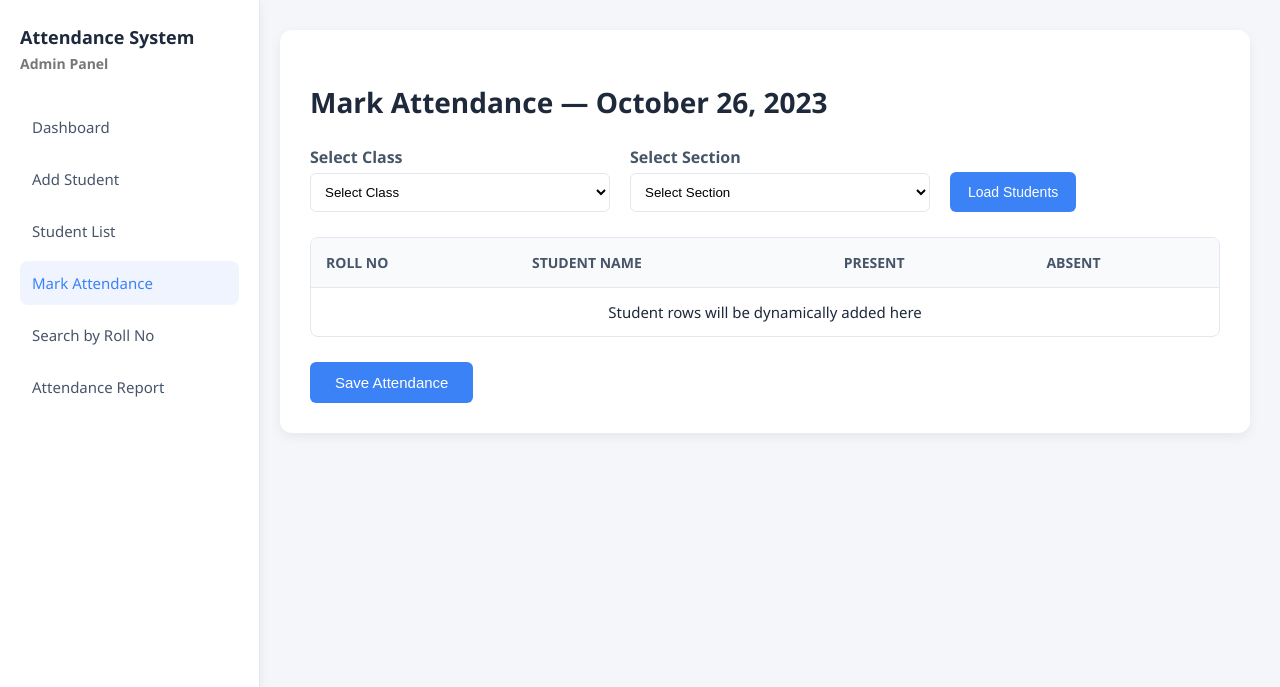
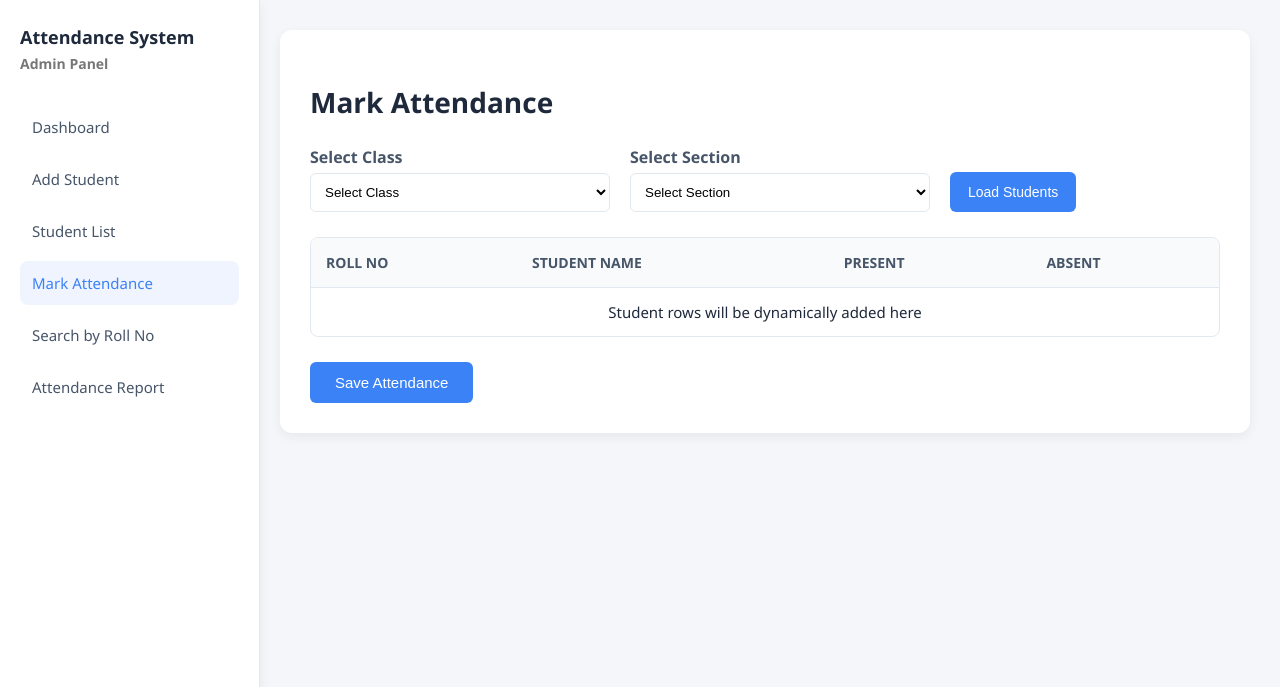
Before and after one commit to Usman868/Admin-student-portal, a plain HTML site: page pages/mark-attendance.html in a window 1280 px wide. Shown: the top 687 px of the page. Drawn offline with Linux system fonts and the light colour scheme.

Commit message:
Remove date from attendance page title
Updated the page title to remove the date.

```diff
--- a/pages/mark-attendance.html
+++ b/pages/mark-attendance.html
@@ -32,7 +32,7 @@
     <!-- overlay shown on small screens when sidebar open -->
     <div id="overlay" class="overlay" tabindex="-1"></div>
     <div class="attendance-container">
-        <h2 class="page-title">Mark Attendance — October 26, 2023</h2>
+        <h2 class="page-title">Mark Attendance </h2>
 
         <div class="filters">
             <div class="filter-group">
```
